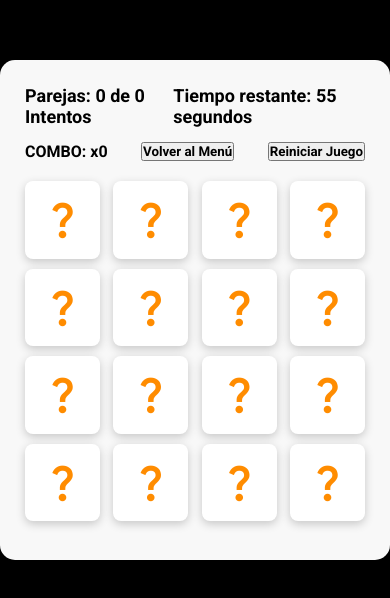
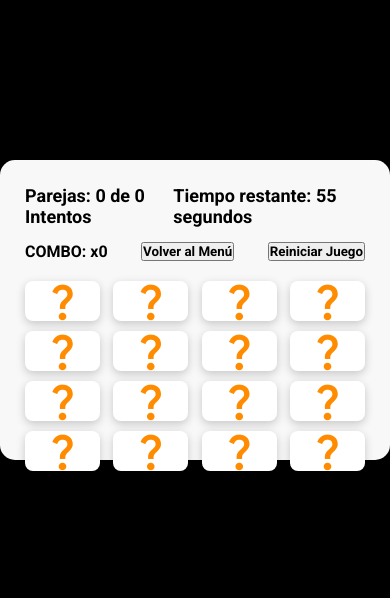
Before and after one commit to A-Isaias/memoriaABR, a website: page game.html in a window 390 px wide. Shown: the part 112-710 px from the top of the page. Drawn offline with Linux system fonts and the light colour scheme.

Commit message:
modified:   css/game.css

```diff
--- a/css/game.css
+++ b/css/game.css
@@ -255,12 +255,12 @@ body {
 @media screen and (max-width: 767px) {
   .container {
     width: 100%;
-    height: 500px;
+    height: 300px;
     max-height: 500px; /* Ajusta según sea necesario */
   }
 
   .cards {
-    height: 350px;
+    height: 200px;
     width: 100%;
   }
 
```
